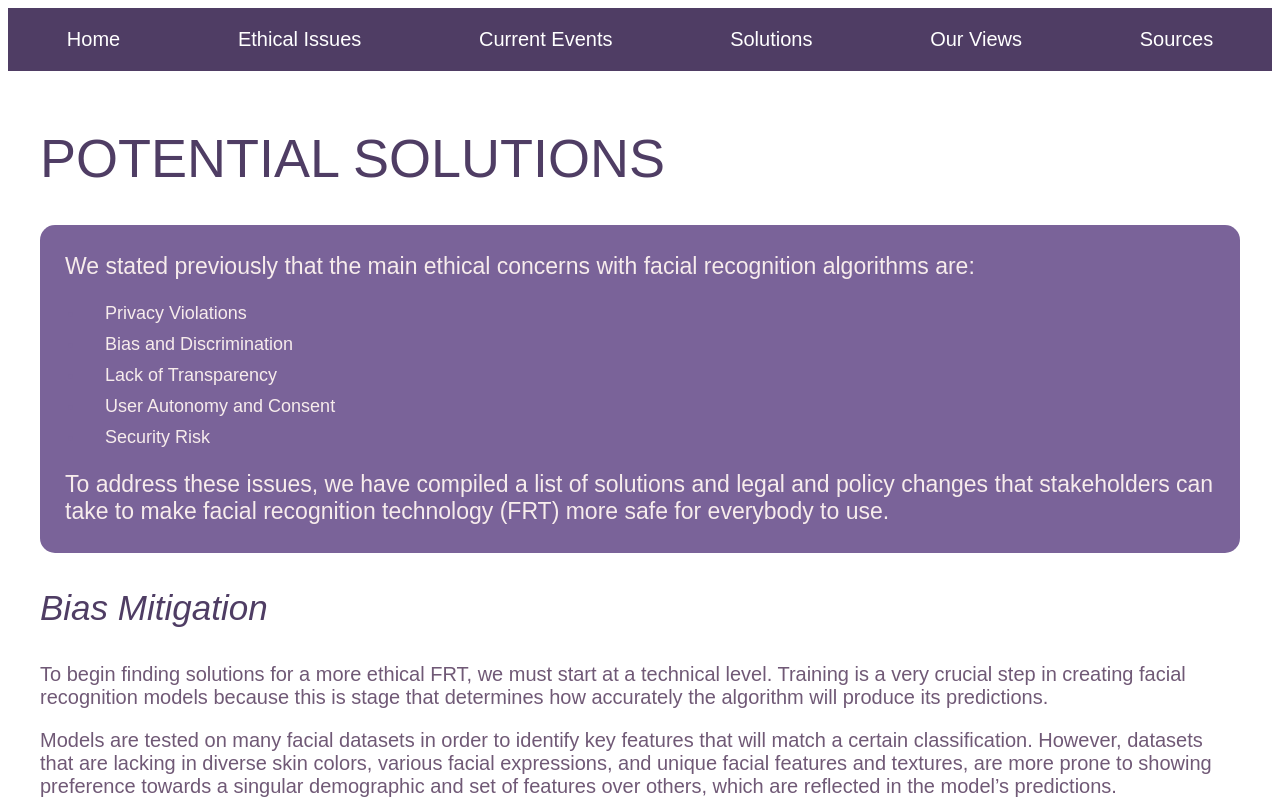
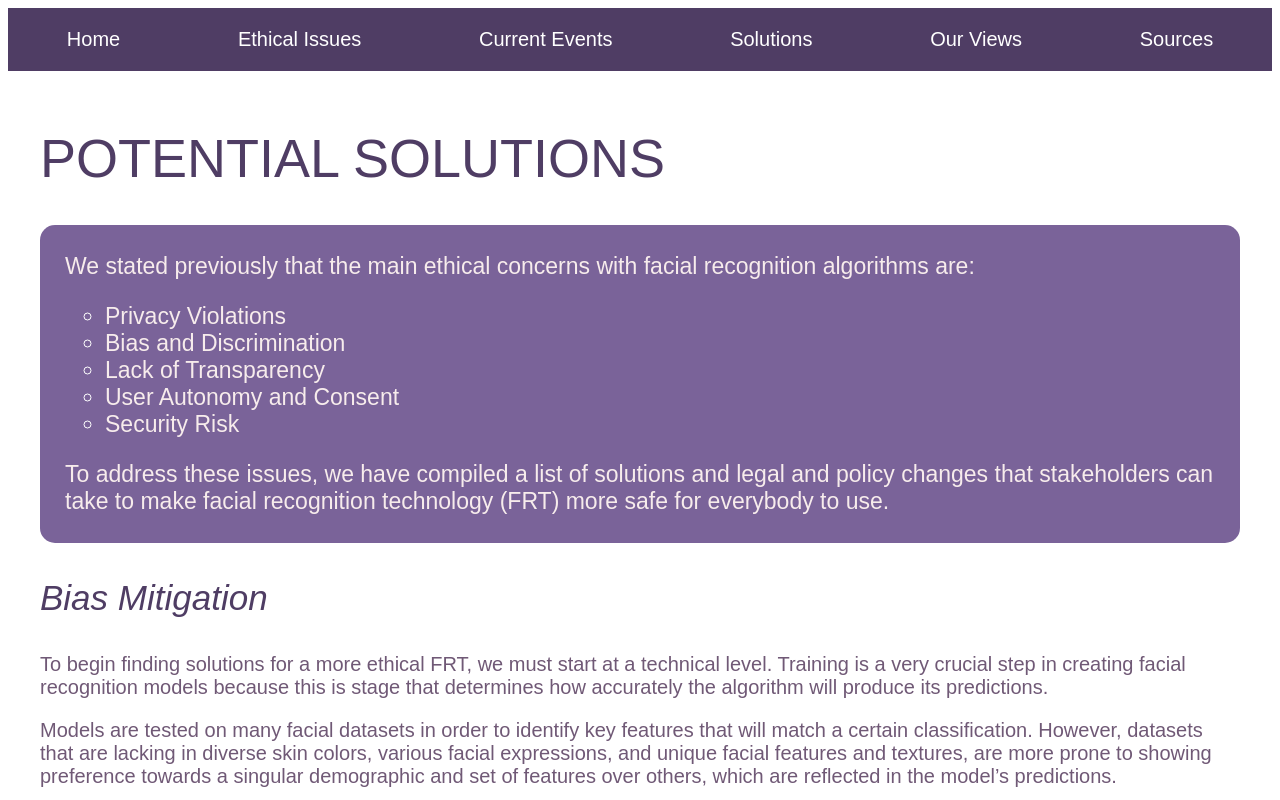
Before and after one commit to ameena-nia/SENG-601-Group5-Project, a React (Vite) app: page /todo in a window 1280 px wide. Shown: the top 800 px of the page. Built offline with nearby package versions, Linux system fonts and the light colour scheme; a web font is replaced by a local one.

Commit message:
Fixed styling error in ToDo

```diff
--- a/src/Pages/Sources.css
+++ b/src/Pages/Sources.css
@@ -7,7 +7,7 @@
   text-align: center;
 }
 
-ul, li {
+.sources-page ul, .sources-page li {
   list-style-type: disc;
   padding-left: 20px;
   color: #7a6399;
--- a/src/Pages/Sources.jsx
+++ b/src/Pages/Sources.jsx
@@ -12,7 +12,7 @@ export default function Sources (){
                     <li>Garvie, C. (2021). A national agenda for facial recognition accountability. Georgetown Law Center on Privacy & Technology.
                          https://www.privacyandtech.org/</li>
                     <li>Hesson, T. (2025, October 24). U.S. expands facial recognition at borders to track non-citizens. Reuters.
-                        https://www.reuters.com/world/us/us-expands-facial-recognition-borders-track-non-citizens-2025-10-24/</li>
+          =              https://www.reuters.com/world/us/us-expands-facial-recognition-borders-track-non-citizens-2025-10-24/</li>
 
                     <li>Hill, K. (2020, January 18). The secretive company that might end privacy as we know it. The New York Times.
                         https://www.nytimes.com/2020/01/18/technology/clearview-privacy-facial-recognition.html</li>
--- a/src/Pages/ToDo.css
+++ b/src/Pages/ToDo.css
@@ -32,6 +32,10 @@
 .todo-header ul {
   list-style-type: circle;
   margin-left: 20px;
+}
+
+.todo-header li {
+  font-size: 23px;
 }
 
 .todo-header a{
```
Also changed, not shown: 1 other file (tests, documents, lock files or other folders).
